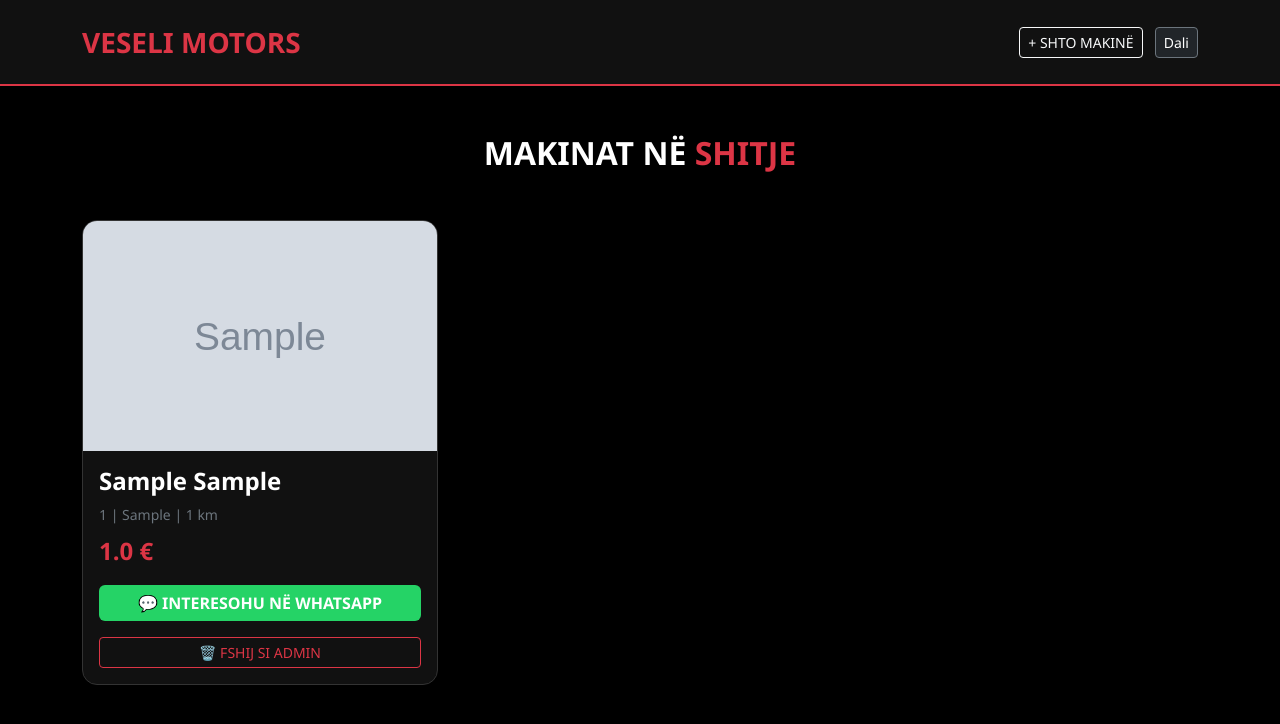
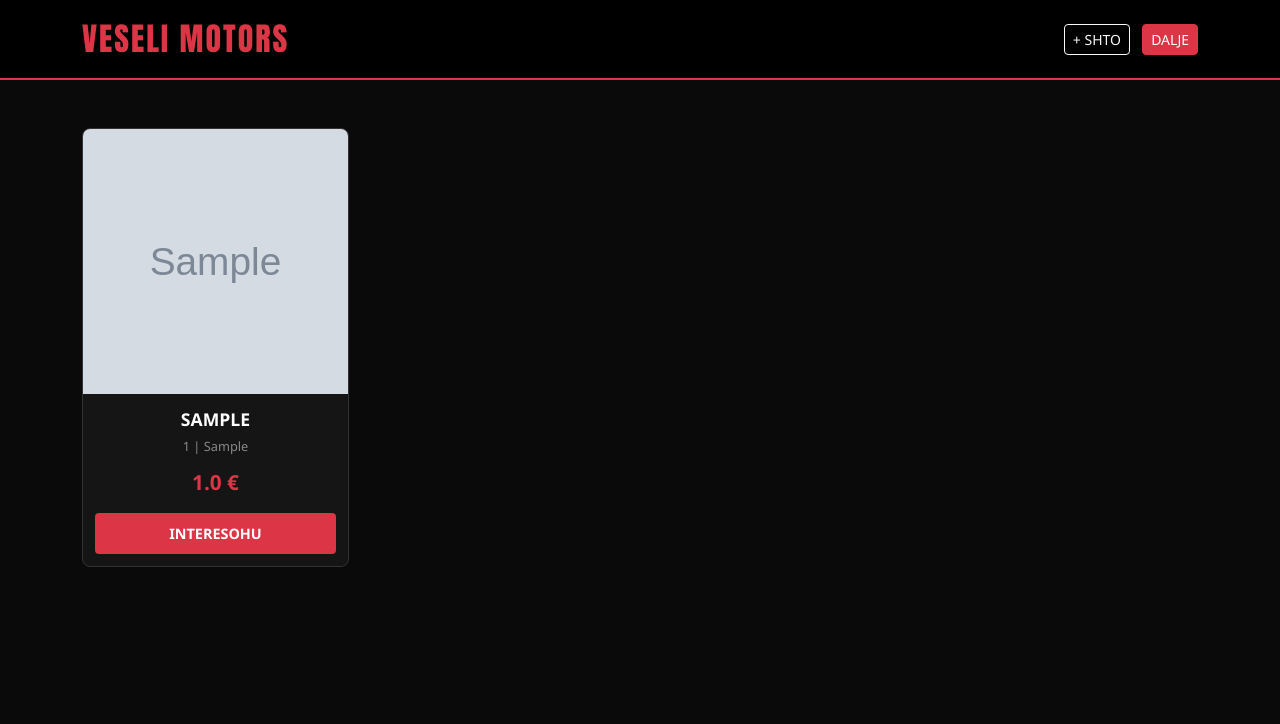
Before and after one commit to amarildobabaj3-dev/veseli-motors, a Flask app: page /salloni in a window 1280 px wide. Shown: the top 724 px of the page. Run offline with Flask 3, Linux system fonts and the light colour scheme; a user stored in the database is signed in; tables that the repository leaves empty hold one stand-in row (values such as "Sample post"); grey boxes marked "Sample" are stand-in pictures.

Commit message:
Final bisha

```diff
--- a/app.py
+++ b/app.py
@@ -3,11 +3,11 @@ from flask_sqlalchemy import SQLAlchemy
 import os
 
 app = Flask(__name__)
-app.secret_key = 'veseli_motors_pro_v5'
+app.secret_key = 'veseli_motors_ultra_final'
 
-# Konfigurimi i Databazes
+# Databaza e re per te suportuar 4 foto
 basedir = os.path.abspath(os.path.dirname(__file__))
-app.config['SQLALCHEMY_DATABASE_URI'] = 'sqlite:///' + os.path.join(basedir, 'motors_v3.db')
+app.config['SQLALCHEMY_DATABASE_URI'] = 'sqlite:///' + os.path.join(basedir, 'motors_v4.db')
 app.config['SQLALCHEMY_TRACK_MODIFICATIONS'] = False
 db = SQLAlchemy(app)
 
@@ -15,6 +15,7 @@ class User(db.Model):
     id = db.Column(db.Integer, primary_key=True)
     username = db.Column(db.String(80), unique=True, nullable=False)
     password = db.Column(db.String(120), nullable=False)
+    makinat = db.relationship('Makina', backref='owner', lazy=True)
 
 class Makina(db.Model):
     id = db.Column(db.Integer, primary_key=True)
@@ -25,9 +26,14 @@ class Makina(db.Model):
     karburanti = db.Column(db.String(20))
     kambio = db.Column(db.String(20))
     kilometrat = db.Column(db.Integer)
-    foto_url = db.Column(db.Text)
+    # 4 Fusha per foto
+    foto1 = db.Column(db.Text)
+    foto2 = db.Column(db.Text)
+    foto3 = db.Column(db.Text)
+    foto4 = db.Column(db.Text)
     celulari = db.Column(db.String(20))
-    owner_id = db.Column(db.Integer, db.ForeignKey('user.id'))
+    pershkrimi = db.Column(db.Text)
+    user_id = db.Column(db.Integer, db.ForeignKey('user.id'))
 
 with app.app_context():
     db.create_all()
@@ -61,8 +67,14 @@ def login():
 
 @app.route('/salloni')
 def salloni():
-    makinat = Makina.query.all()
+    # Renditja: Viti me i ri i pari
+    makinat = Makina.query.order_by(Makina.viti.desc()).all()
     return render_template('salloni.html', makinat=makinat)
+
+@app.route('/detaje/<int:id>')
+def detaje(id):
+    makina = Makina.query.get_or_404(id)
+    return render_template('detajet.html', makina=makina)
 
 @app.route('/shto', methods=['GET', 'POST'])
 def shto():
@@ -72,8 +84,10 @@ def shto():
             marka=request.form.get('marka'), modeli=request.form.get('modeli'),
             viti=request.form.get('viti'), cmimi=request.form.get('cmimi'),
             karburanti=request.form.get('karburanti'), kambio=request.form.get('kambio'),
-            kilometrat=request.form.get('kilometrat'), foto_url=request.form.get('foto'),
-            celulari=request.form.get('celulari'), owner_id=session['user_id']
+            kilometrat=request.form.get('kilometrat'), celulari=request.form.get('celulari'),
+            foto1=request.form.get('foto1'), foto2=request.form.get('foto2'),
+            foto3=request.form.get('foto3'), foto4=request.form.get('foto4'),
+            pershkrimi=request.form.get('pershkrimi'), user_id=session['user_id']
         )
         db.session.add(m)
         db.session.commit()
@@ -82,9 +96,10 @@ def shto():
 
 @app.route('/fshij/<int:id>')
 def fshij(id):
-    if not session.get('is_admin'): return "Jo autorizuar", 403
     m = Makina.query.get(id)
-    if m:
+    if not m: return redirect(url_for('salloni'))
+    # Vetem pronari fshin cdo gje, tjeret fshijne vetem te tyren
+    if session.get('is_admin') or m.user_id == session.get('user_id'):
         db.session.delete(m)
         db.session.commit()
     return redirect(url_for('salloni'))
--- a/templates/salloni.html
+++ b/templates/salloni.html
@@ -3,62 +3,67 @@
 <head>
     <meta charset="UTF-8">
     <meta name="viewport" content="width=device-width, initial-scale=1.0">
-    <title>Salloni Premium | Veseli Motors</title>
+    <title>Salloni | Veseli Motors</title>
     <link rel="stylesheet" href="https://cdn.jsdelivr.net/npm/bootstrap@5.3.0/dist/css/bootstrap.min.css">
     <style>
-        body { background-color: #000; color: white; font-family: 'Segoe UI', sans-serif; }
-        .navbar { background-color: #111; border-bottom: 2px solid #dc3545; }
+        body { background: #0a0a0a; color: white; font-family: 'Segoe UI', sans-serif; }
+        .navbar { background: #000; border-bottom: 2px solid #dc3545; padding: 15px; }
+        .logo-text { font-family: 'Impact', sans-serif; letter-spacing: 2px; color: #dc3545; text-decoration: none; font-size: 2rem; }
+
+        /* DIZAJNI KUTI SHKREPSE (KATRQR) */
         .car-card {
-            background: #111; border: 1px solid #333; border-radius: 15px;
-            overflow: hidden; margin-bottom: 30px; transition: 0.4s;
+            background: #151515; border: 1px solid #333; border-radius: 8px;
+            overflow: hidden; transition: 0.3s; height: 100%; display: flex; flex-direction: column;
         }
-        .car-card:hover { border-color: #dc3545; transform: translateY(-5px); }
-        .car-img { width: 100%; height: 230px; object-fit: cover; }
-        .price-tag { color: #dc3545; font-size: 1.5rem; font-weight: bold; }
-        .btn-whatsapp { background-color: #25d366; color: white; font-weight: bold; border: none; }
-        .btn-whatsapp:hover { background-color: #128c7e; color: white; }
+        .car-card:hover { transform: translateY(-5px); border-color: #dc3545; }
+
+        .img-container {
+            width: 100%;
+            aspect-ratio: 1 / 1; /* Kjo e ben katrore si kuti shkrepse */
+            overflow: hidden;
+        }
+        .car-img { width: 100%; height: 100%; object-fit: cover; }
+
+        .card-body { padding: 12px; text-align: center; flex-grow: 1; display: flex; flex-direction: column; justify-content: space-between; }
+        .car-title { font-size: 1.1rem; font-weight: bold; margin-bottom: 5px; text-transform: uppercase; }
+        .car-meta { font-size: 0.8rem; color: #888; margin-bottom: 10px; }
+        .price { color: #dc3545; font-size: 1.3rem; font-weight: 900; margin-bottom: 15px; }
+
+        .btn-detaje {
+            background: #dc3545; color: white; border: none; font-weight: bold;
+            padding: 10px; border-radius: 4px; text-decoration: none; font-size: 0.9rem;
+        }
+        .btn-detaje:hover { background: white; color: #dc3545; }
     </style>
 </head>
 <body>
-    <nav class="navbar navbar-dark p-3">
-        <div class="container d-flex justify-content-between">
-            <a class="navbar-brand fw-bold text-danger fs-3" href="/">VESELI MOTORS</a>
+    <nav class="navbar navbar-dark">
+        <div class="container d-flex justify-content-between align-items: center;">
+            <a class="logo-text" href="/">VESELI MOTORS</a>
             <div>
                 {% if session.get('user_id') %}
-                    <a href="/shto" class="btn btn-outline-light btn-sm">+ SHTO MAKINË</a>
-                    <a href="/logout" class="btn btn-dark btn-sm ms-2 border-secondary">Dali</a>
+                    <a href="/shto" class="btn btn-outline-light btn-sm">+ SHTO</a>
+                    <a href="/logout" class="btn btn-danger btn-sm ms-2">DALJE</a>
                 {% else %}
-                    <a href="/login" class="btn btn-outline-danger btn-sm">HYRJE PROPRIETAR</a>
+                    <a href="/login" class="btn btn-outline-danger btn-sm">LOG IN</a>
                 {% endif %}
             </div>
         </div>
     </nav>
 
     <div class="container mt-5">
-        <h2 class="text-center mb-5 fw-bold text-uppercase">Makinat në <span class="text-danger">Shitje</span></h2>
-
-        <div class="row">
-            {% for makina in makinat %}
-            <div class="col-md-4">
-                <div class="car-card">
-                    <img src="{{ makina.foto_url }}" class="car-img" onerror="this.src='https://via.placeholder.com/400x250?text=Foto+nuk+gjendet'">
-                    <div class="p-3">
-                        <h4 class="fw-bold">{{ makina.marka }} {{ makina.modeli }}</h4>
-                        <p class="text-secondary small mb-2">{{ makina.viti }} | {{ makina.karburanti }} | {{ makina.kilometrat }} km</p>
-                        <div class="price-tag mb-3">{{ makina.cmimi }} €</div>
-
-                        <div class="d-grid gap-2">
-                            <a href="https://wa.me/{{ makina.celulari }}?text=Pershendetje!+Jam+i+interesuar+per+makinen:+{{ makina.marka|replace(' ', '+') }}+{{ makina.modeli|replace(' ', '+') }}+viti+{{ makina.viti }}.+A+eshte+ende+e+lire?"
-                               target="_blank" class="btn btn-whatsapp">
-                               💬 INTERESOHU NË WHATSAPP
-                            </a>
-
-                            {% if session.get('is_admin') %}
-                            <a href="/fshij/{{ makina.id }}" class="btn btn-outline-danger btn-sm mt-2" onclick="return confirm('A je i sigurt?')">
-                               🗑️ FSHIJ SI ADMIN
-                            </a>
-                            {% endif %}
+        <div class="row g-3"> {% for makina in makinat %}
+            <div class="col-6 col-md-4 col-lg-3"> <div class="car-card">
+                    <div class="img-container">
+                        <img src="{{ makina.foto1 }}" class="car-img" onerror="this.src='https://via.placeholder.com/400x400?text=Veseli+Motors'">
+                    </div>
+                    <div class="card-body">
+                        <div>
+                            <div class="car-title">{{ makina.marka }}</div>
+                            <div class="car-meta">{{ makina.viti }} | {{ makina.karburanti }}</div>
+                            <div class="price">{{ makina.cmimi }} €</div>
                         </div>
+                        <a href="/detaje/{{ makina.id }}" class="btn-detaje">INTERESOHU</a>
                     </div>
                 </div>
             </div>
```
Also changed, not shown: templates/detajet.html (+42 -15 lines), templates/index.html (+21 -17 lines).
